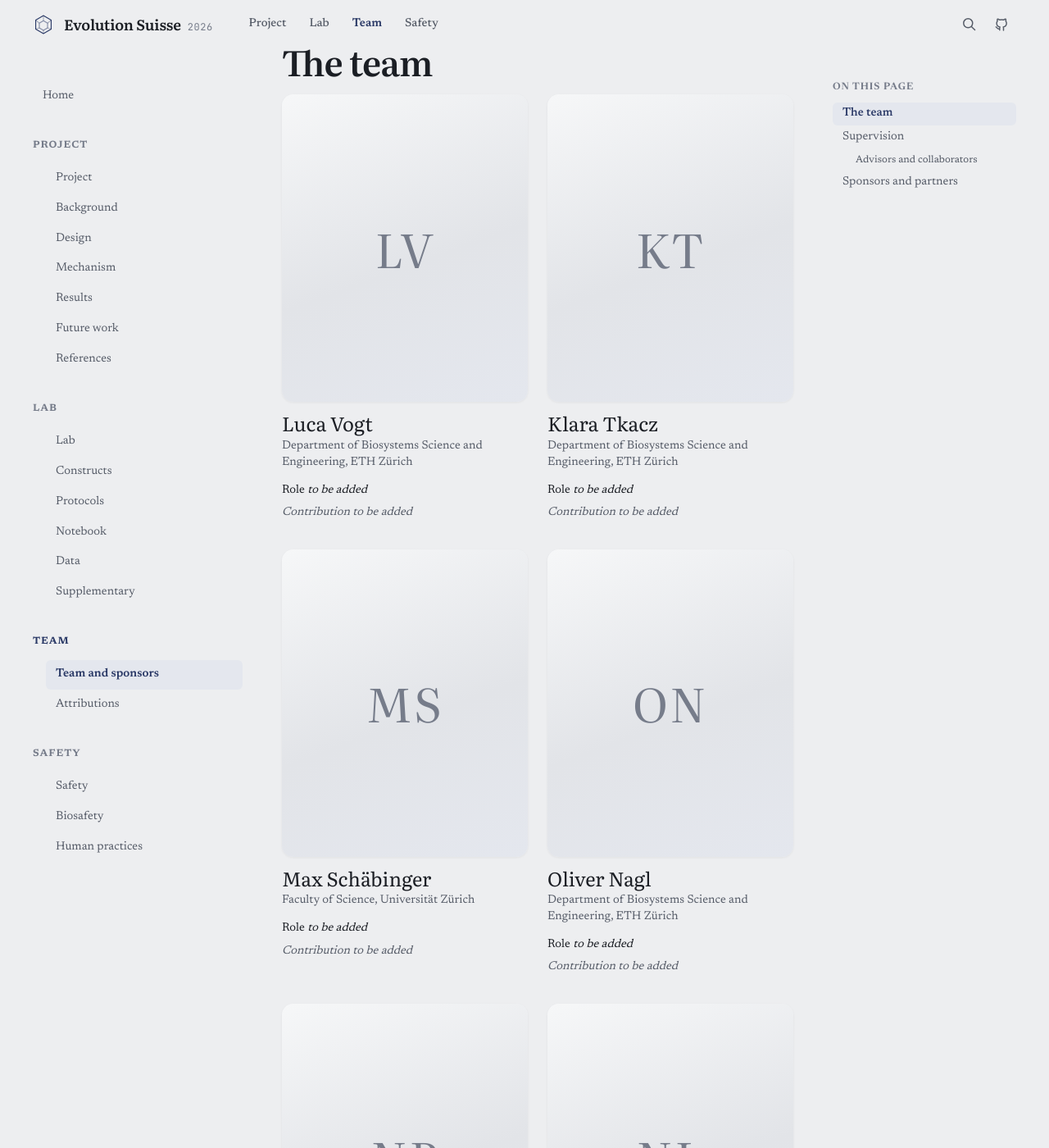
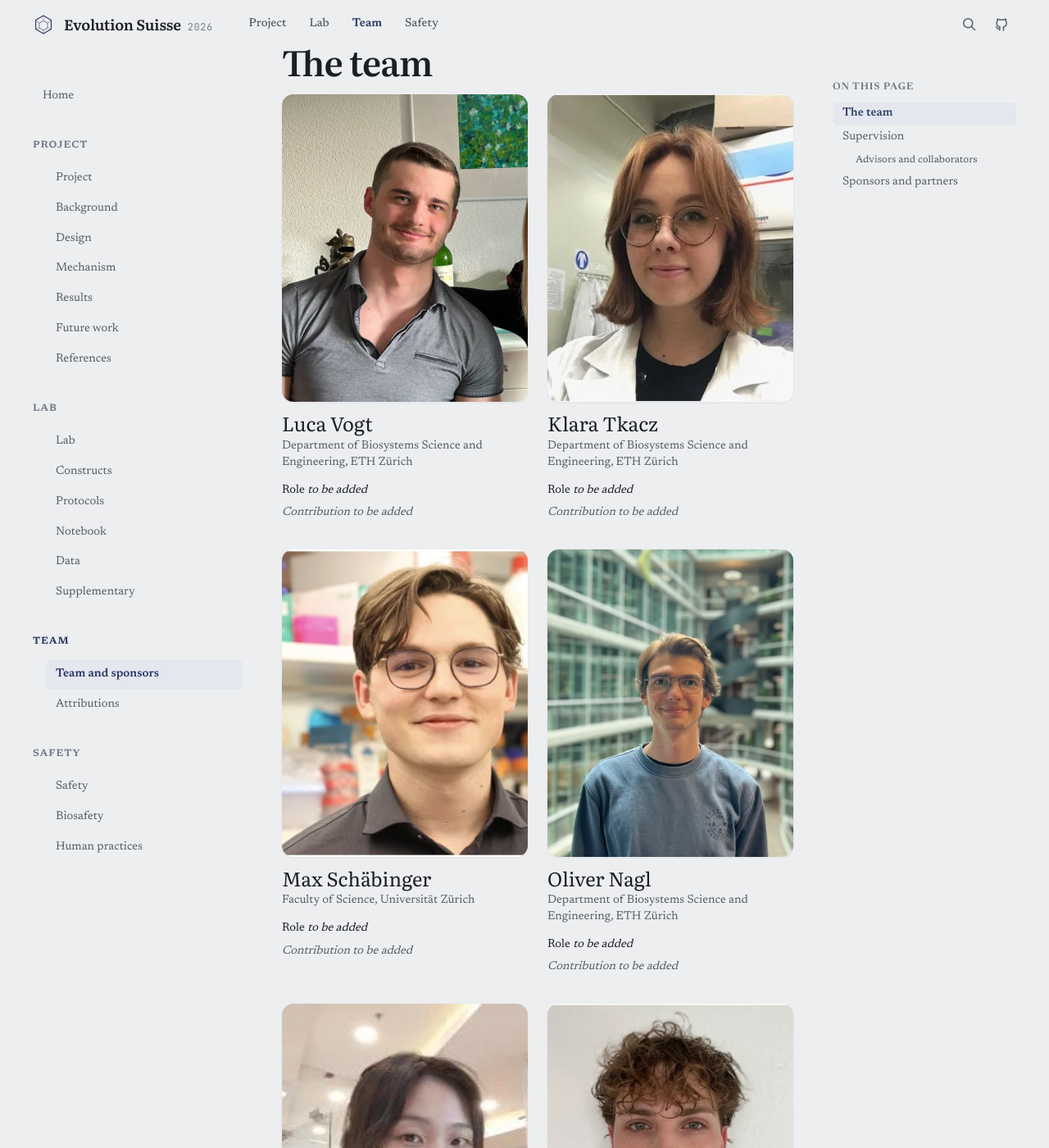
Before and after one commit to idec-teams/2026_Evolution_Suisse_2026, an MkDocs documentation site: the page built from docs/team/index.md, in a window 1280 px wide and 1400 px high, scrolled down 363 px. Shown: the whole window at 82% size. Built offline with MkDocs 1.6.1, drawn with Linux system fonts in a browser that asks for light colours.

Commit message:
Add team and supervisor photos to Team page
Co-Authored-By: Claude Sonnet 5.5 <noreply@anthropic.com>

```diff
--- a/docs/team/index.md
+++ b/docs/team/index.md
@@ -23,7 +23,7 @@ project report.
 <div class="people wide">
   <!-- luca-vogt -->
   <article class="person">
-    <div class="person__photo"><span aria-hidden="true">LV</span></div>
+    <div class="person__photo"><img src="../img/team/luca-vogt.webp" alt="Luca Vogt"></div>
     <p class="person__name">Luca Vogt</p>
     <p class="person__aff">Department of Biosystems Science and Engineering, ETH Zürich</p>
     <p class="person__role">Role <em>to be added</em></p>
@@ -31,7 +31,7 @@ project report.
   </article>
   <!-- klara-tkacz -->
   <article class="person">
-    <div class="person__photo"><span aria-hidden="true">KT</span></div>
+    <div class="person__photo"><img src="../img/team/klara-tkacz.webp" alt="Klara Tkacz"></div>
     <p class="person__name">Klara Tkacz</p>
     <p class="person__aff">Department of Biosystems Science and Engineering, ETH Zürich</p>
     <p class="person__role">Role <em>to be added</em></p>
@@ -39,7 +39,7 @@ project report.
   </article>
   <!-- max-schaebinger -->
   <article class="person">
-    <div class="person__photo"><span aria-hidden="true">MS</span></div>
+    <div class="person__photo"><img src="../img/team/max-schaebinger.webp" alt="Max Schäbinger"></div>
     <p class="person__name">Max Schäbinger</p>
     <p class="person__aff">Faculty of Science, Universität Zürich</p>
     <p class="person__role">Role <em>to be added</em></p>
@@ -47,7 +47,7 @@ project report.
   </article>
   <!-- oliver-nagl -->
   <article class="person">
-    <div class="person__photo"><span aria-hidden="true">ON</span></div>
+    <div class="person__photo"><img src="../img/team/oliver-nagl.webp" alt="Oliver Nagl"></div>
     <p class="person__name">Oliver Nagl</p>
     <p class="person__aff">Department of Biosystems Science and Engineering, ETH Zürich</p>
     <p class="person__role">Role <em>to be added</em></p>
@@ -55,7 +55,7 @@ project report.
   </article>
   <!-- nathania-calista-putri -->
   <article class="person">
-    <div class="person__photo"><span aria-hidden="true">NP</span></div>
+    <div class="person__photo"><img src="../img/team/nathania-calista-putri.webp" alt="Nathania Calista Putri"></div>
     <p class="person__name">Nathania Calista Putri</p>
     <p class="person__aff">Department of Biology, ETH Zürich</p>
     <p class="person__role">Role <em>to be added</em></p>
@@ -63,7 +63,7 @@ project report.
   </article>
   <!-- noel-lippold -->
   <article class="person">
-    <div class="person__photo"><span aria-hidden="true">NL</span></div>
+    <div class="person__photo"><img src="../img/team/noel-lippold.webp" alt="Noel Lippold"></div>
     <p class="person__name">Noel Lippold</p>
     <p class="person__aff">Department of Chemistry and Applied Biosciences, ETH Zürich</p>
     <p class="person__role">Role <em>to be added</em></p>
@@ -76,19 +76,19 @@ project report.
 <div class="people people--sup wide">
   <!-- daria-belous -->
   <article class="person person--sup">
-    <div class="person__photo"><span aria-hidden="true">DB</span></div>
+    <div class="person__photo"><img src="../img/team/daria-belous.webp" alt="Daria Belous"></div>
     <p class="person__name">Daria Belous</p>
     <p class="person__aff">Supervisor</p>
   </article>
   <!-- annabelle-winzer -->
   <article class="person person--sup">
-    <div class="person__photo"><span aria-hidden="true">AW</span></div>
+    <div class="person__photo"><img src="../img/team/annabelle-winzer.webp" alt="Annabelle Winzer"></div>
     <p class="person__name">Annabelle Winzer</p>
     <p class="person__aff">Supervisor</p>
   </article>
   <!-- kathrin-lang -->
   <article class="person person--sup">
-    <div class="person__photo"><span aria-hidden="true">KL</span></div>
+    <div class="person__photo"><img src="../img/team/kathrin-lang.webp" alt="Prof. Dr. Kathrin Lang"></div>
     <p class="person__name">Prof. Dr. Kathrin Lang</p>
     <p class="person__aff">Principal investigator, ETH Zürich</p>
   </article>
```
Also changed, not shown: docs/img/team/annabelle-winzer.webp (added), docs/img/team/daria-belous.webp (added), docs/img/team/kathrin-lang.webp (added), docs/img/team/klara-tkacz.webp (added), docs/img/team/luca-vogt.webp (added), docs/img/team/max-schaebinger.webp (added), docs/img/team/nathania-calista-putri.webp (added), docs/img/team/noel-lippold.webp (added), docs/img/team/oliver-nagl.webp (added).
